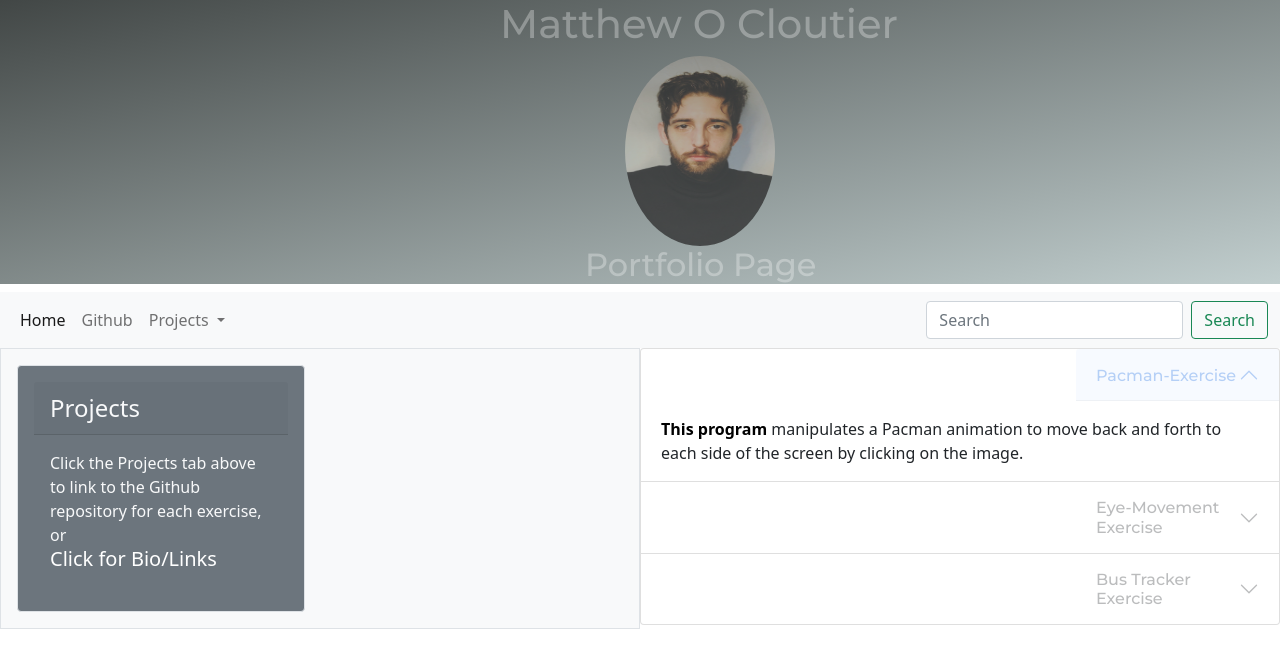
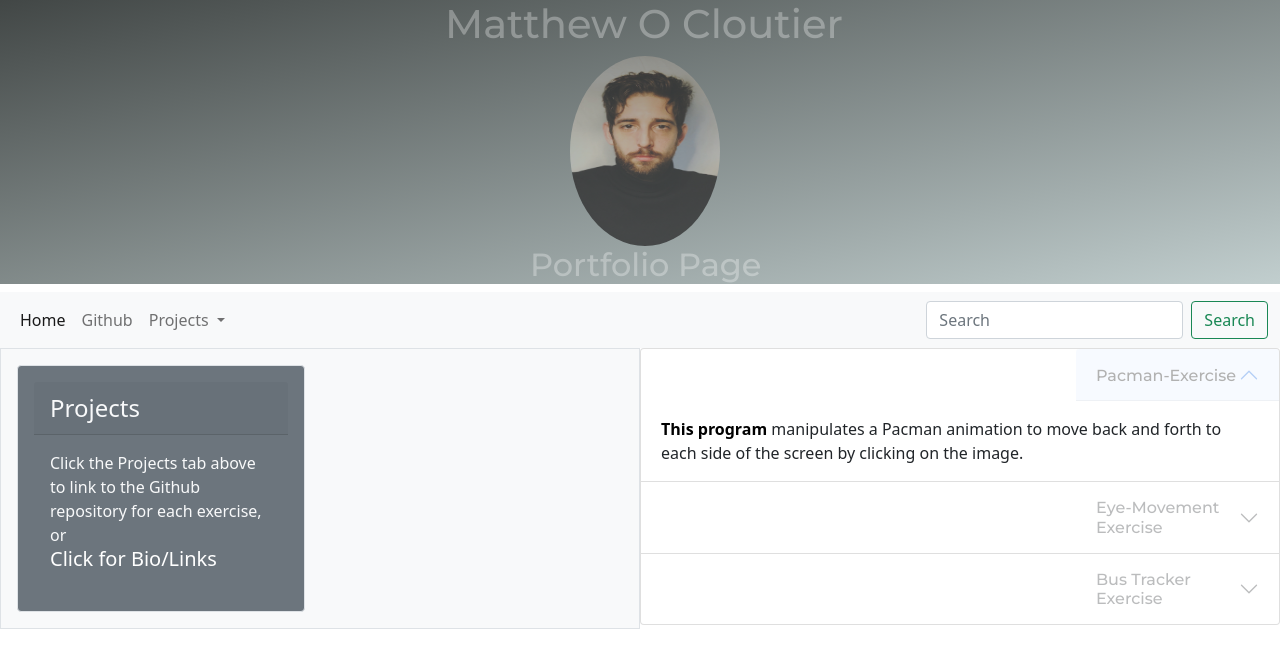
Before and after one commit to MatthewOCloutier/matthewocloutier.github.io, a plain HTML site: page bio.html in a window 1280 px wide. Drawn offline with nearby package versions, Linux system fonts and the light colour scheme.

Commit message:
header centered

```diff
--- a/bio.html
+++ b/bio.html
@@ -123,7 +123,7 @@
      <div class="accordion" id="accordionExample">
         <div class="accordion-item">
           <h2 class="accordion-header" id="headingOne">
-            <button class="accordion-button" type="button" data-bs-toggle="collapse" data-bs-target="#collapseOne" aria-expanded="true" aria-controls="collapseOne">
+            <button class="accordion-button" type="button" data-bs-toggle="collapse" data-bs-target="#collapseOne" aria-expanded="true" aria-controls="collapseOne" style="color:black">
             Pacman-Exercise
             </button>
           </h2>
--- a/styles.css
+++ b/styles.css
@@ -58,7 +58,7 @@
     background-color:rgba(0, 3, 51, 0.74);
     background-image: linear-gradient(to bottom right, #424746,#c1cece);
     size: absolute;
-    padding-left: 150px;
+    padding-left: 95px;
 }
 .navbar {
     grid-area: navbar;
@@ -99,3 +99,9 @@
 .footer {
     grid-area: footer;
 }
+
+
+.accordion-button {
+    text-decoration: none;
+    color: black;
+}
```
